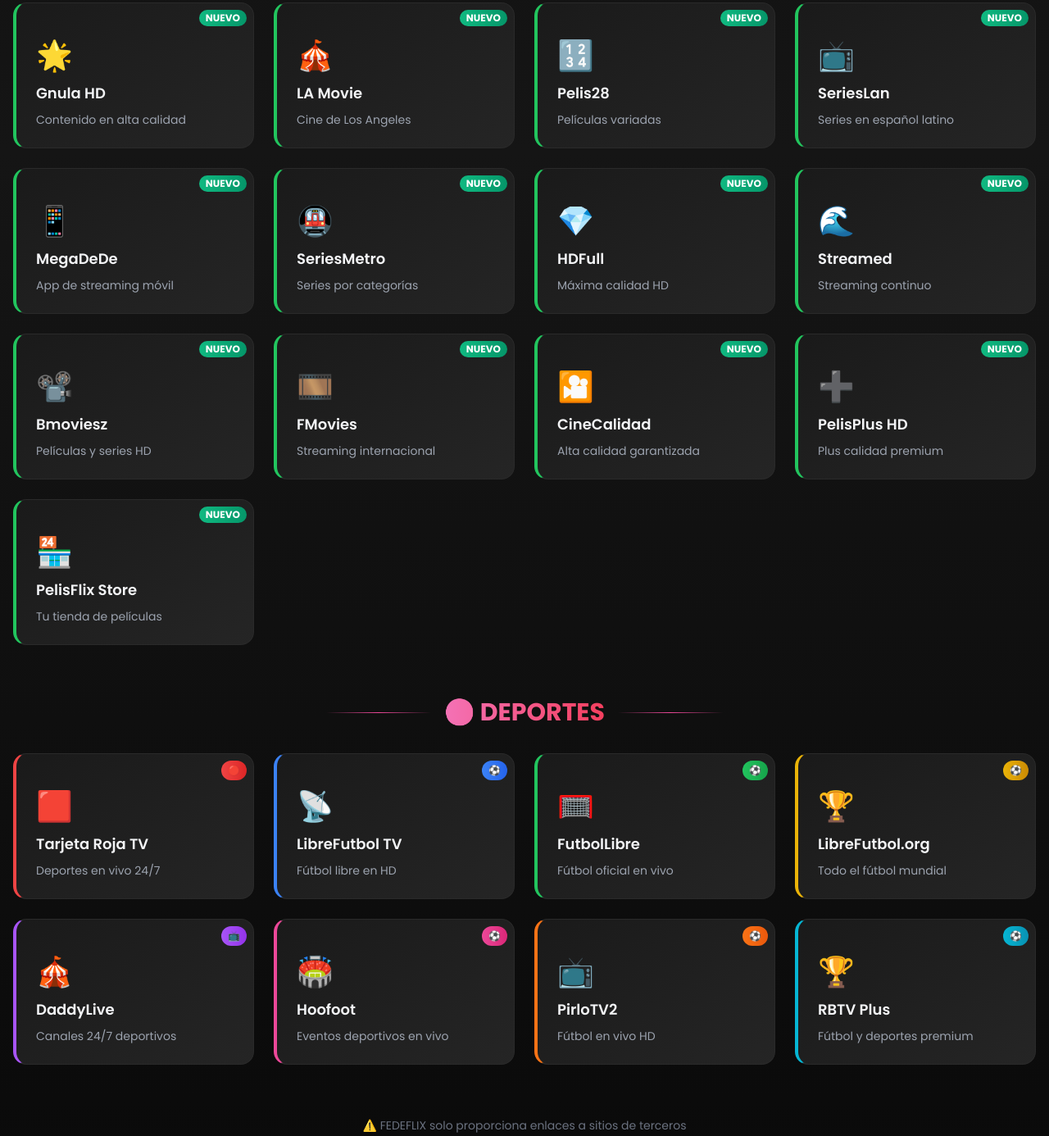
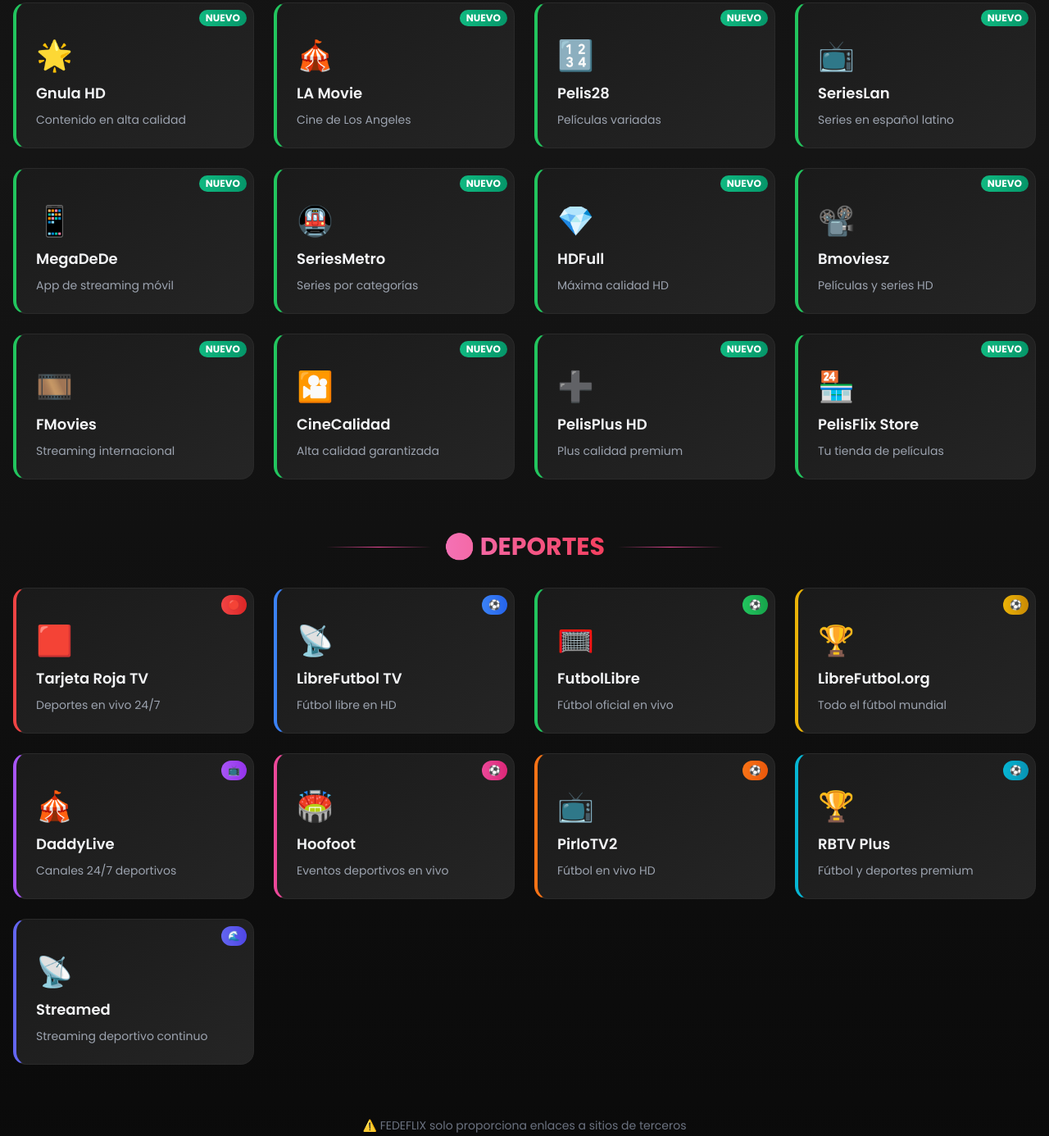
Before and after one commit to hugopepe326/Movietruch, a plain HTML site: page index.html in a window 1280 px wide. Shown: the part 1085-2471 px from the top of the page at 82% size. Drawn offline with nearby package versions, Linux system fonts and the light colour scheme.

Commit message:
Add files via upload

```diff
--- a/index.html
+++ b/index.html
@@ -441,19 +441,6 @@
                 <p class="text-gray-400 text-xs sm:text-sm mt-1 sm:mt-2 line-clamp-2">Máxima calidad HD</p>
             </a>
 
-            <!-- Streamed -->
-            <a href="https://streamed.pk/" target="_blank" rel="noopener noreferrer"
-               class="card-hover dark-card rounded-xl sm:rounded-2xl p-4 sm:p-5 md:p-6 touch-target flex flex-col justify-center border-l-4 border-l-green-500 relative overflow-hidden">
-                <div class="absolute top-2 right-2 new-badge text-white rounded-full font-bold text-xs">
-                    NUEVO
-                </div>
-                <div class="flex items-center justify-between mb-2 sm:mb-3 mt-4 sm:mt-5">
-                    <span class="text-3xl sm:text-4xl mobile-emoji">🌊</span>
-                </div>
-                <h3 class="text-gray-100 font-semibold text-base sm:text-lg mobile-title">Streamed</h3>
-                <p class="text-gray-400 text-xs sm:text-sm mt-1 sm:mt-2 line-clamp-2">Streaming continuo</p>
-            </a>
-
             <!-- Bmoviesz -->
             <a href="https://bmoviesz.bz/" target="_blank" rel="noopener noreferrer"
                class="card-hover dark-card rounded-xl sm:rounded-2xl p-4 sm:p-5 md:p-6 touch-target flex flex-col justify-center border-l-4 border-l-green-500 relative overflow-hidden">
@@ -638,6 +625,19 @@
                 <p class="text-gray-400 text-xs sm:text-sm mt-1 sm:mt-2 line-clamp-2">Fútbol y deportes premium</p>
             </a>
 
+            <!-- Streamed -->
+            <a href="https://streamed.pk/" target="_blank" rel="noopener noreferrer"
+               class="card-hover dark-card rounded-xl sm:rounded-2xl p-4 sm:p-5 md:p-6 touch-target flex flex-col justify-center border-l-4 border-l-indigo-500 relative overflow-hidden">
+                <div class="absolute top-2 right-2 bg-gradient-to-r from-indigo-500 to-indigo-600 text-white text-xs px-2 py-1 rounded-full font-bold">
+                    🌊
+                </div>
+                <div class="flex items-center justify-between mb-2 sm:mb-3 mt-4 sm:mt-5">
+                    <span class="text-3xl sm:text-4xl mobile-emoji">📡</span>
+                </div>
+                <h3 class="text-gray-100 font-semibold text-base sm:text-lg mobile-title">Streamed</h3>
+                <p class="text-gray-400 text-xs sm:text-sm mt-1 sm:mt-2 line-clamp-2">Streaming deportivo continuo</p>
+            </a>
+
         </div>
 
         <!-- Footer -->
```
